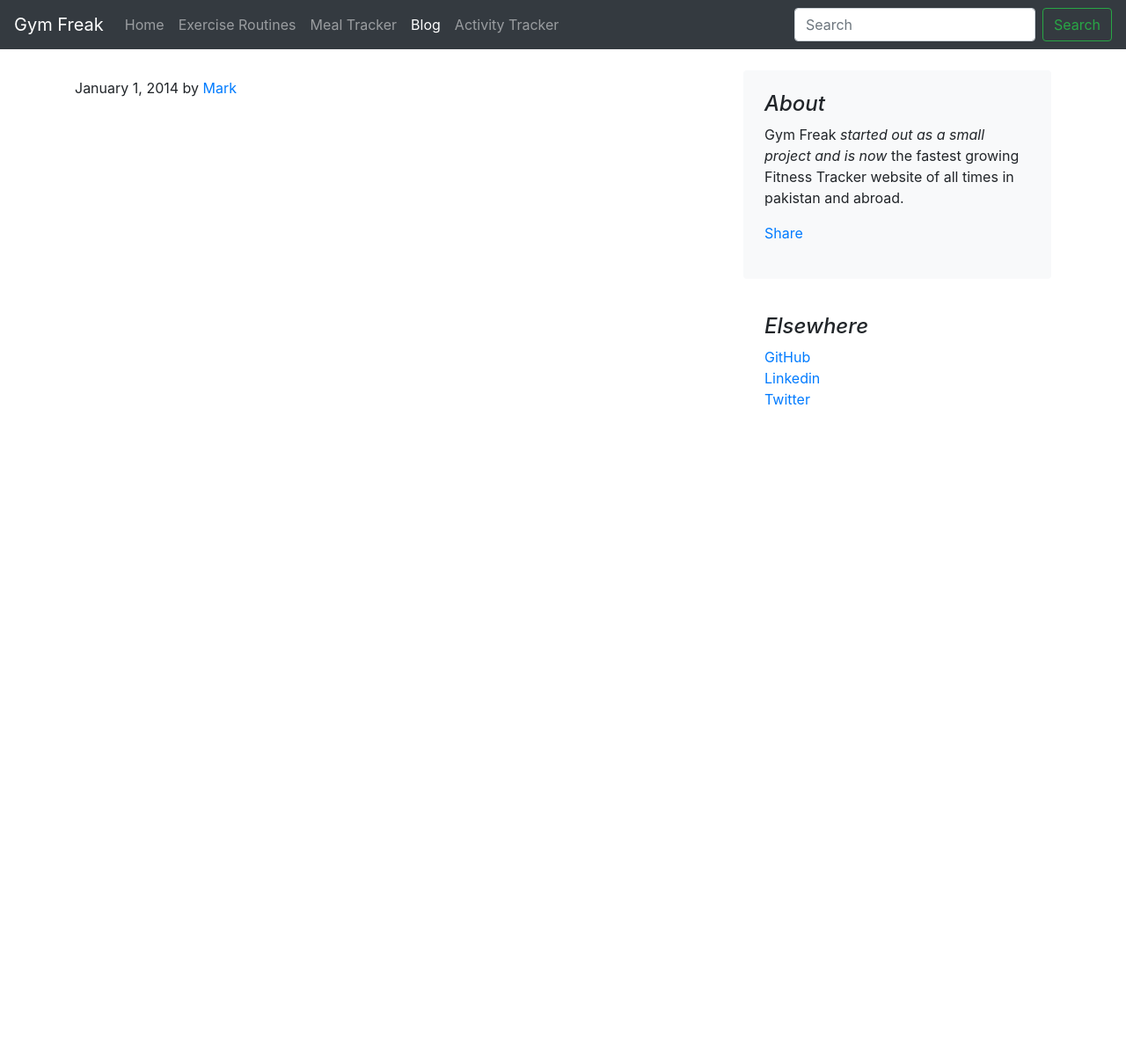
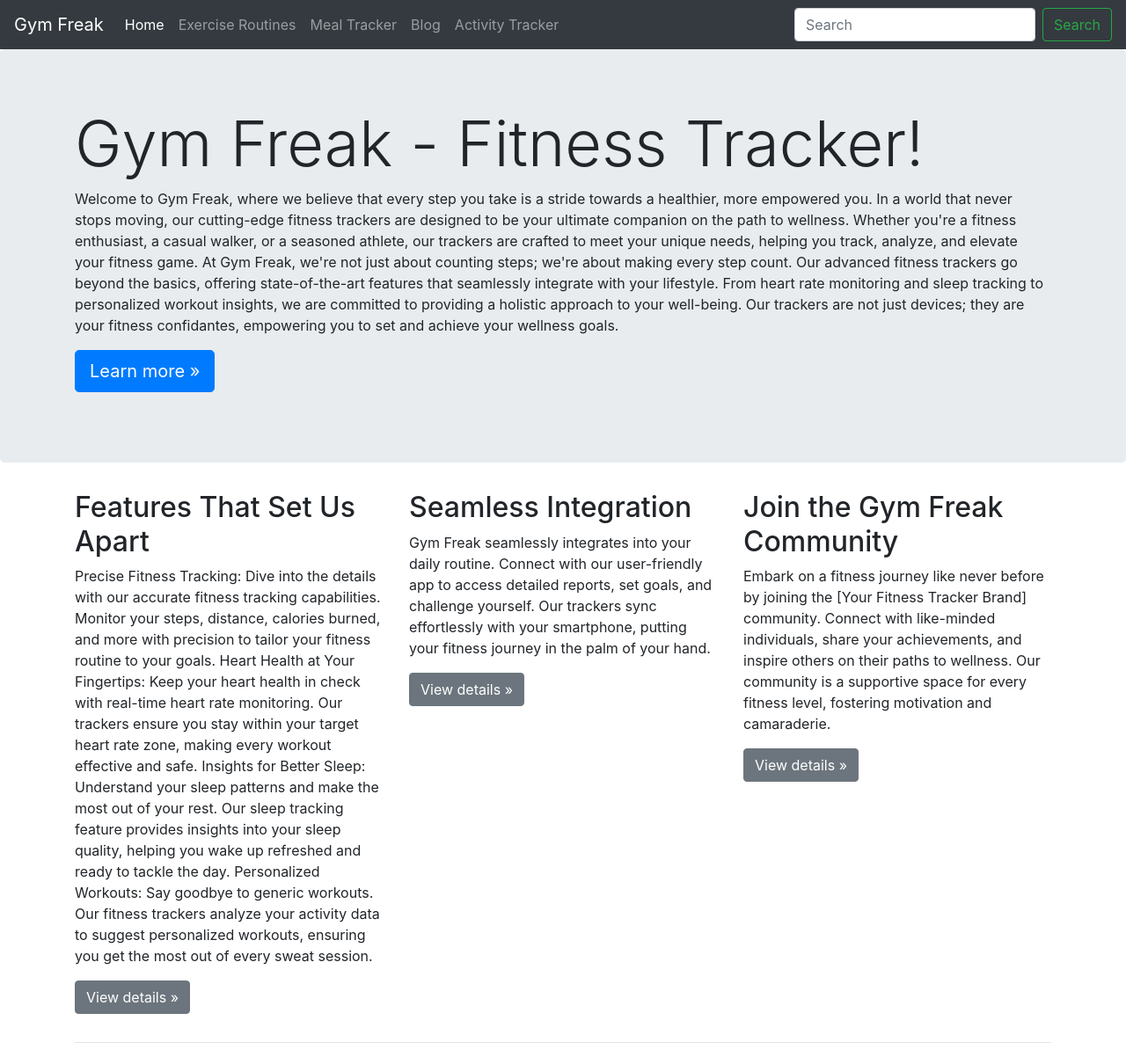
Before and after one commit to LaibaKhan1/Gym-Freak-Fitness-Tracker, a Django app: page /Blog/ in a window 1280 px wide. Shown: the whole page at 88% size. Before the commit the page ends 460 px from the top, so only its background shows below. Run offline with Django 4.2, Linux system fonts and the light colour scheme; some libraries are stand-ins or nearby versions.

Commit message:
Committing changes before filter-branch

```diff
--- a/GymFreak/GymFreak/templates/Blog/index.html
+++ b/GymFreak/GymFreak/templates/Blog/index.html
@@ -8,8 +8,9 @@
     <!-- Bootstrap CSS -->
     <link rel="stylesheet" href="https://stackpath.bootstrapcdn.com/bootstrap/4.2.1/css/bootstrap.min.css" integrity="sha384-GJzZqFGwb1QTTN6wy59ffF1BuGJpLSa9DkKMp0DgiMDm4iYMj70gZWKYbI706tWS" crossorigin="anonymous">
 
-    <title>Gym Freak</title>
+    <title> Gym Freak </title>
      <style>
+
       .col-md-3
 {
 display: inline-block;
@@ -43,10 +44,8 @@
 padding-right: 0;
 }
   </style>
-  <script async defer crossorigin="anonymous" src="https://connect.facebook.net/en_GB/sdk.js#xfbml=1&version=v3.2"></script>
   </head>
   <body>
-
     <nav class="navbar navbar-expand-lg navbar-dark bg-dark">
       <a class="navbar-brand" href="/">Gym Freak</a>
       <button class="navbar-toggler" type="button" data-toggle="collapse" data-target="#navbarSupportedContent" aria-controls="navbarSupportedContent" aria-expanded="false" aria-label="Toggle navigation">
@@ -55,7 +54,7 @@
 
       <div class="collapse navbar-collapse" id="navbarSupportedContent">
         <ul class="navbar-nav mr-auto">
-      <li class="nav-item">
+          <li class="nav-item active">
             <a class="nav-link" href="/">Home <span class="sr-only">(current)</span></a>
           </li>
           <li class="nav-item">
@@ -66,15 +65,13 @@
             <a class="nav-link" href="/Meal_Tracker/">Meal Tracker</a>
           </li>
 
-      <li class="nav-item active">
+          <li class="nav-item">
             <a class="nav-link" href="/Blog/">Blog</a>
           </li>
 
            <li class="nav-item">
-        <a class="nav-link" href="/Activity_Tracker">Activity Tracker</a>
+            <a class="nav-link" href="/Activity_Tracker/">Activity Tracker</a>
           </li>
-
-
     </ul>
     <form class="form-inline my-2 my-lg-0">
       <input class="form-control mr-sm-2" type="search" placeholder="Search" aria-label="Search">
@@ -88,87 +85,47 @@
 </button> -->
   </div>
 </nav>
+  <!-- {% block body %} {% endblock %} -->
+  <main role="main">
+
+    <!-- Main jumbotron for a primary marketing message or call to action -->
+    <div class="jumbotron">
       <div class="container">
-  <div class="row mt-4">
-      <div class="col-md-8 blog-main">
-          <h3 class="font-italic">
-              {{post.title}}
-          </h3>
-
-          <div class="blog-post">
-              <h2 class="blog-post-title">{{post.heading0}}</h2>
-              <p class="blog-post-meta">January 1, 2014 by <a href="#">Mark</a></p>
-              <div class="fb-like" data-href="http://127.0.0.1:8000/blog/blogpost/{{post.post_id}}" data-layout="standard" data-action="like" data-size="large" data-show-faces="false" data-share="true"></div><br>
-
-              <p>{{post.chead0}}</p>
-
-
-              <h2>{{post.head1}}</h2>
-              <p>{{post.chead1}}</p>
-              <h2>{{post.head2}}</h2>
-              <p>{{post.chead2}}</p>
-              <div class="fb-comments" data-href="http://127.0.0.1:8000/blog/blogpost/{{post.post_id}}" data-numposts="5"></div>
-
-
-          </div><!-- /.blog-post -->
-
-
-
-
-      </div><!-- /.blog-main -->
-
-      <aside class="col-md-4 blog-sidebar">
-          <div class="p-4 mb-3 bg-light rounded">
-              <h4 class="font-italic">About</h4>
-              <p class="mb-0">Gym Freak <em>started out as a small project and is now</em> the fastest growing Fitness Tracker website of all times in pakistan and abroad.</p>
-              <div class="my-3 fb-share-button" data-href="http://127.0.0.1:8000/blog/blogpost/{{post.post_id}}" data-layout="button_count" data-size="large"><a target="_blank" href="https://www.facebook.com/sharer/sharer.php?u=http%3A%2F%2F127.0.0.1%3A8000%2Fblog%2Fblogpost%2F4&src=sdkpreparse" class="fb-xfbml-parse-ignore">Share</a></div>
-          </div>
-
-
-
-          <div class="p-4">
-              <h4 class="font-italic">Elsewhere</h4>
-              <ol class="list-unstyled">
-                  <li><a href="https://github.com/SyedHassanUlHaq">GitHub</a></li>
-                  <li><a href="https://www.linkedin.com/in/syed-hassan-ul-haq-851446247/">Linkedin</a></li>
-                  <li><a href="https://twitter.com/Hassanu64944150">Twitter</a></li>
-              </ol>
-          </div>
-      </aside><!-- /.blog-sidebar -->
-
+        <h1 class="display-3">Gym Freak - Fitness Tracker!</h1>
+        <p>Welcome to Gym Freak, where we believe that every step you take is a stride towards a healthier, more empowered you. In a world that never stops moving, our cutting-edge fitness trackers are designed to be your ultimate companion on the path to wellness. Whether you're a fitness enthusiast, a casual walker, or a seasoned athlete, our trackers are crafted to meet your unique needs, helping you track, analyze, and elevate your fitness game. At Gym Freak, we're not just about counting steps; we're about making every step count. Our advanced fitness trackers go beyond the basics, offering state-of-the-art features that seamlessly integrate with your lifestyle. From heart rate monitoring and sleep tracking to personalized workout insights, we are committed to providing a holistic approach to your well-being. Our trackers are not just devices; they are your fitness confidantes, empowering you to set and achieve your wellness goals.</p>
+        <p><a class="btn btn-primary btn-lg" href="#" role="button">Learn more »</a></p>
       </div>
     </div>
 
     <div class="container">
-
-
-  <div class="row my-2">
-      {% for item in myposts %}
-
-          <div class="col-md-6">
-              <div
-                  class="row no-gutters border rounded overflow-hidden flex-md-row mb-4 shadow-sm h-md-250 position-relative">
-                  <div class="col p-4 d-flex flex-column position-static">
-                      <strong class="d-inline-block mb-2 text-primary">{{item.head0}}</strong>
-                      <h3 class="mb-0">{{item.title}}</h3>
-                      <div class="mb-1 text-muted">Nov 12</div>
-                      <p class="card-text mb-auto">{{item.head1}}</p>
-                      <a href="blogpost/{{item.post_id}}" class="stretched-link">Continue reading</a>
+      <!-- Example row of columns -->
+      <div class="row">
+        <div class="col-md-4">
+          <h2>Features That Set Us Apart</h2>
+          <p>Precise Fitness Tracking: Dive into the details with our accurate fitness tracking capabilities. Monitor your steps, distance, calories burned, and more with precision to tailor your fitness routine to your goals.
+            Heart Health at Your Fingertips: Keep your heart health in check with real-time heart rate monitoring. Our trackers ensure you stay within your target heart rate zone, making every workout effective and safe.
+            Insights for Better Sleep: Understand your sleep patterns and make the most out of your rest. Our sleep tracking feature provides insights into your sleep quality, helping you wake up refreshed and ready to tackle the day.
+            Personalized Workouts: Say goodbye to generic workouts. Our fitness trackers analyze your activity data to suggest personalized workouts, ensuring you get the most out of every sweat session.
+            </p>
+          <p><a class="btn btn-secondary" href="#" role="button">View details »</a></p>
         </div>
-                  <div class="col-auto d-none d-lg-block">
-                      <img src="/media/{{item.thumbnail}}" class="bd-placeholder-img" width="200" height="250"
-                          aria-label="Placeholder: Thumbnail"/>
-
+        <div class="col-md-4">
+          <h2>Seamless Integration</h2>
+          <p>Gym Freak seamlessly integrates into your daily routine. Connect with our user-friendly app to access detailed reports, set goals, and challenge yourself. Our trackers sync effortlessly with your smartphone, putting your fitness journey in the palm of your hand.</p>
+          <p><a class="btn btn-secondary" href="#" role="button">View details »</a></p>
+        </div>
+        <div class="col-md-4">
+          <h2>Join the Gym Freak Community</h2>
+          <p>Embark on a fitness journey like never before by joining the [Your Fitness Tracker Brand] community. Connect with like-minded individuals, share your achievements, and inspire others on their paths to wellness. Our community is a supportive space for every fitness level, fostering motivation and camaraderie.</p>
+          <p><a class="btn btn-secondary" href="#" role="button">View details »</a></p>
         </div>
       </div>
-          </div>
-  {% if forloop.counter|divisibleby:2 %}
-      </div><div class="row my-2">
-      {% endif %}
 
-      {% endfor %}
+      <hr>
 
-  </div>
+    </div> <!-- /container -->
+
+  </main>
 
     <!-- Optional JavaScript -->
     <!-- jQuery first, then Popper.js, then Bootstrap JS -->
@@ -177,37 +134,40 @@
   crossorigin="anonymous"></script>
     <script src="https://cdnjs.cloudflare.com/ajax/libs/popper.js/1.14.6/umd/popper.min.js" integrity="sha384-wHAiFfRlMFy6i5SRaxvfOCifBUQy1xHdJ/yoi7FRNXMRBu5WHdZYu1hA6ZOblgut" crossorigin="anonymous"></script>
     <script src="https://stackpath.bootstrapcdn.com/bootstrap/4.2.1/js/bootstrap.min.js" integrity="sha384-B0UglyR+jN6CkvvICOB2joaf5I4l3gm9GU6Hc1og6Ls7i6U/mkkaduKaBhlAXv9k" crossorigin="anonymous"></script>
-    <script>
-  //   if (localStorage.getItem('cart') == null) {
-  //     var cart = {};
-  // } else {
-  //     cart = JSON.parse(localStorage.getItem('cart'));
-  // }
-  // console.log(cart);
-  // var sum = 0;
-  // var totalPrice = 0;
-  // if ($.isEmptyObject(cart)) {
-  //     //if object is empty
-  //     mystr = `<p>Your cart is empty, please add some items to your cart before checking out!</p>`
-  //     $('#items').append(mystr);
-  // } else {
-  //     for (item in cart) {
-  //         let name = cart[item][1];
-  //         let qty = cart[item][0];
-  //         let itemPrice = cart[item][2];
-  //         sum = sum + qty;
-  //         totalPrice = totalPrice + qty* itemPrice;
-  //         mystr = `<li class="list-group-item d-flex justify-content-between align-items-center">
-  //                     ${name}
-  //                     <span class="badge badge-primary badge-pill">${qty}</span>
-  //                 </li>`
-  //         $('#items').append(mystr);
-  //     }
-  // }
-  // document.getElementById('cart').innerHTML = sum;
-  // document.getElementById('totalPrice').innerHTML = totalPrice;
-  // $('#itemsJson').val(JSON.stringify(cart));
-  // $('#amount').val($('#totalPrice').html())
-</script>
+    <!-- if (localStorage.getItem('cart') == null) {
+      var cart = {};
+  } else {
+      cart = JSON.parse(localStorage.getItem('cart'));
+  }
+  console.log(cart);
+  var sum = 0;
+  var totalPrice = 0;
+  if ($.isEmptyObject(cart)) {
+      //if object is empty
+      mystr = `<p>Your cart is empty, please add some items to your cart before checking out!</p>`
+      $('#items').append(mystr);
+  } else {
+      for (item in cart) {
+          let name = cart[item][1];
+          let qty = cart[item][0];
+          let itemPrice = cart[item][2];
+          sum = sum + qty;
+          totalPrice = totalPrice + qty* itemPrice;
+          mystr = `<li class="list-group-item d-flex justify-content-between align-items-center">
+                      ${name}
+                      <span class="badge badge-primary badge-pill">${qty}</span>
+                  </li>`
+          $('#items').append(mystr);
+      }
+  }
+  document.getElementById('cart').innerHTML = sum;
+  document.getElementById('totalPrice').innerHTML = totalPrice;
+  $('#itemsJson').val(JSON.stringify(cart));
+  {% if thank %}
+  alert('Thanks for ordering with us. Your order is is {{id}}. Use it to track your order using our order tracker');
+  localStorage.clear();
+  document.location = "/shop";
+  {% endif %}
+  $('#amount').val($('#totalPrice').html()) -->
   </body>
 </html>
```
Lines whose indentation alone changed are shown as unchanged.
